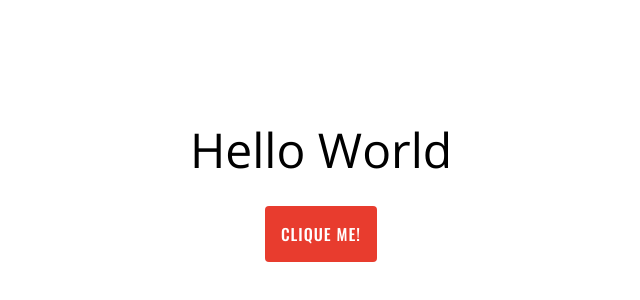
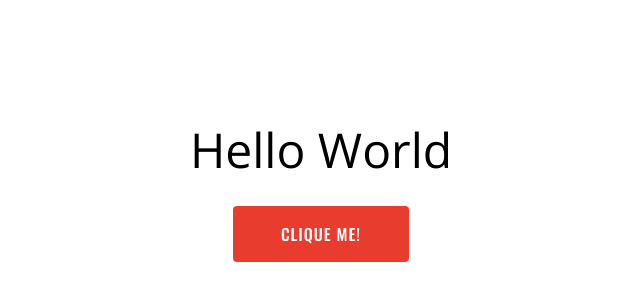
Before and after one commit to emeraldknight-sp/react-project-fast-food, a React (Create React App) app: page / in a window 1280 px wide. Shown: the part 206-506 px from the top of the page, without its empty margins (319-959 px from the left). Built offline with nearby package versions, Linux system fonts and the light colour scheme.

Commit message:
💄 Add or update the UI and style files

```diff
--- a/src/components/Button/Button.style.ts
+++ b/src/components/Button/Button.style.ts
@@ -4,7 +4,6 @@ export const StyledButton = styled.button`
   outline: none;
   border-radius: var(--rounded);
   border: none;
-  padding: 1rem 2rem;
   cursor: pointer;
   transition: all 0.5s ease;
 
@@ -24,21 +23,22 @@ export const StyledButton = styled.button`
   }
 
   &.button--xs {
-    padding: 0.5rem;
+    padding: 0.5rem 1rem;
   }
 
   &.button--sm {
-    padding: 0.75rem;
+    padding: 1rem 2rem;
   }
 
   &.button--md {
-    padding: 1rem;
+    padding: 1rem 3rem;
   }
 
   &.button--lg {
-    padding: 1.5rem;
+    padding: 1rem 5rem;
   }
 
+  a,
   span {
     font-size: var(--text-md);
     font-family: var(--tipography-oswald);
@@ -47,6 +47,8 @@ export const StyledButton = styled.button`
     text-transform: uppercase;
     text-align: center;
     letter-spacing: 1px;
+    text-decoration: none;
+    color: white;
   }
 
   &:hover {
--- a/src/styles/globals.ts
+++ b/src/styles/globals.ts
@@ -55,6 +55,8 @@ table {
 	--red: #e83c2e;
 	--gray: #121212;
 	--yellow: #FCBA1C;
+	--black: #171717;
+	--lightGray: #797979;
 
 	--tipography-opensans: "Open Sans", sans-serif;
 	--tipography-kalam: "Kalam", cursive;
```
